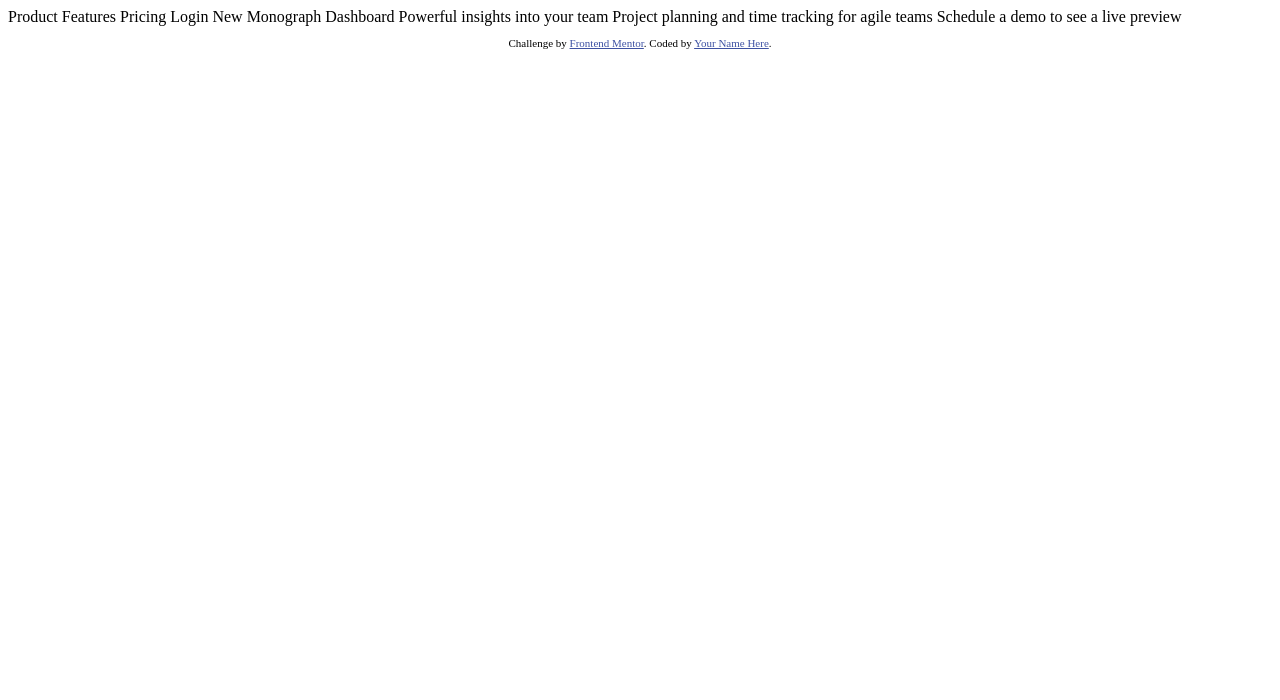
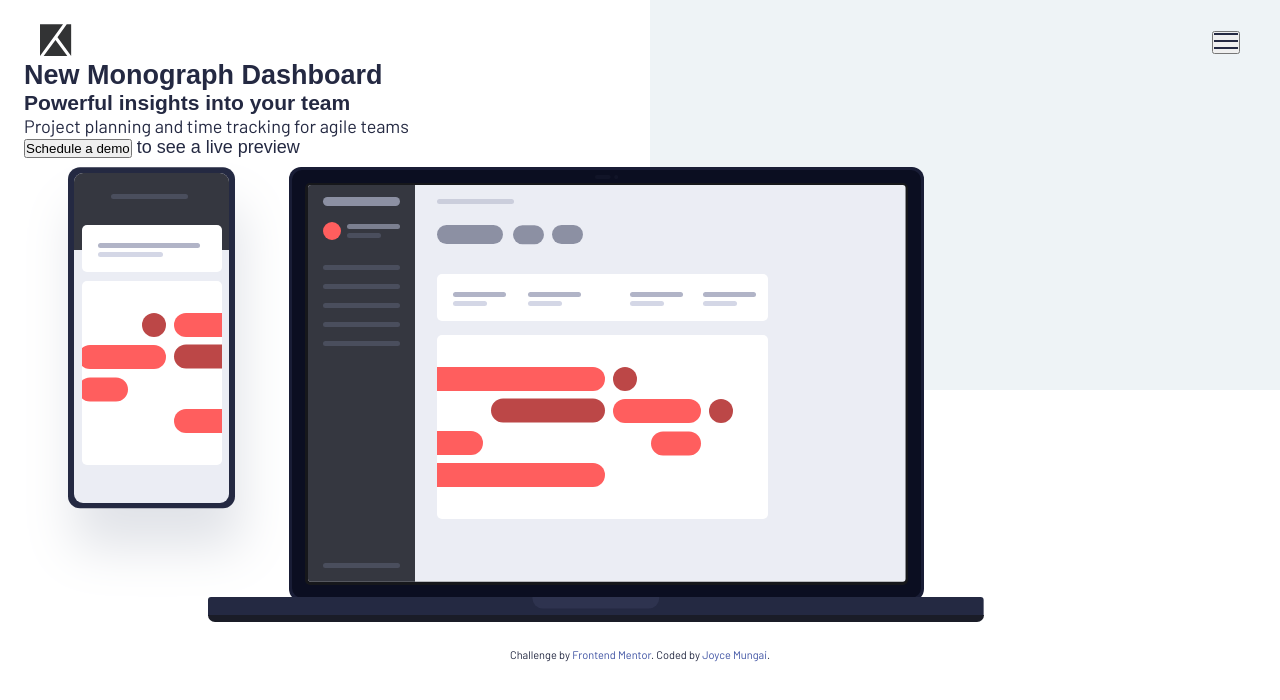
Before and after one commit to WaMungai/project-tracking-component, a plain HTML site: page index.html in a window 1280 px wide. Drawn offline with Linux system fonts and the light colour scheme.

Commit message:
HTML struture

```diff
--- /dev/null
+++ b/index.css
@@ -0,0 +1,86 @@
+@import url("https://fonts.googleapis.com/css2?family=Barlow&family=Barlow+Condensed:wght@400;700&display=swap");
+
+* {
+  margin: 0;
+  padding: 0;
+  box-sizing: border-box;
+}
+ul {
+  list-style-type: none;
+}
+body {
+  font-size: 18px;
+  font-family: "Barlow", sans-serif;
+  color: hsl(230, 29%, 20%);
+  background-color: #fff;
+  padding: 1.5rem;
+  overflow-x: hidden;
+}
+a {
+  text-decoration: none;
+  color: inherit;
+  font-size: inherit;
+}
+.header {
+  display: flex;
+  align-items: center;
+  justify-content: space-between;
+  max-width: 1200px;
+  margin: auto;
+}
+h1,h2,li,.cta{
+    font-family: "Barlow Condesed", sans-serif;
+}
+nav {
+  position: absolute;
+  top: -100vh;
+  background-color: #fff;
+  padding: 1.5rem;
+  width: 90%;
+  margin: auto;
+  border-radius: 0.625rem;
+  box-shadow: 2px 2px 2px rgba(0, 0, 0, 0.15);
+  transition: 0.3s;
+}
+nav.open {
+  top: 6rem;
+}
+nav ul {
+  display: flex;
+  flex-direction: column;
+  justify-content: center;
+  text-align: center;
+  gap: 1rem;
+}
+nav ul li a {
+  font-weight: bold;
+  text-transform: uppercase;
+  letter-spacing: 0.05rem;
+}
+nav ul li:n-th-child(4) {
+  display: none;
+}
+nav ul li:last-child {
+  border-top: 1px solid hsl(207, 33%, 95%);
+}
+.close {
+  display: none;
+}
+.bg {
+  position: absolute;
+  top: 0;
+  right: 0;
+  border-bottom-left-radius: 3rem;
+  background-color: hsl(207, 33%, 95%);
+  height: calc(50vh - 10px);
+  width: calc(50vw - 10px);
+  z-index: -1;
+}
+
+.attribution {
+  font-size: 11px;
+  text-align: center;
+}
+.attribution a {
+  color: hsl(228, 45%, 44%);
+}
--- a/index.html
+++ b/index.html
@@ -5,34 +5,55 @@
   <meta name="viewport" content="width=device-width, initial-scale=1.0"> <!-- displays site properly based on user's device -->
 
   <link rel="icon" type="image/png" sizes="32x32" href="./images/favicon-32x32.png">
+  <link rel="stylesheet" href="index.css"/>
 
   <title>Frontend Mentor | Project tracking intro component</title>
 
-  <!-- Feel free to remove these styles or customise in your own stylesheet 👍 -->
-  <style>
-    .attribution { font-size: 11px; text-align: center; }
-    .attribution a { color: hsl(228, 45%, 44%); }
-  </style>
+
 </head>
 <body>
-  Product
-  Features
-  Pricing
-  Login
+  <div class="bg"></div>
+  <main>
+    <header class="header">
+      <div class="logo">
+        <img src="./images/logo.svg" alt="" />
+      </div>
+      <nav>
+        <ul>
+          <li><a href="#">Product</a></li>
+          <li><a href="#"> Features</a></li>
+          <li><a href="#">Pricing</a></li>
+          <li>&middot;</li>
+          <li><a href="#">Login</a></li>
+        </ul>
+      </nav>
+      <button id="menu-button">
+        <img src="./images/icon-hamburger.svg" alt="" class="menu"/>
+        <img src="./images/icon-close.svg" alt="" class="close" />
+      </button>
+    </header>
+    <section class="showcase">
+      <article>
+        <h2><span>New</span> Monograph Dashboard</h2>
+        <h1>Powerful insights into your team</h1>
+        <p>Project planning and time tracking for agile teams</p>
+        <div class="cta">
+            <button>Schedule a demo</button>
+            <span>to see a live preview</span>
+        </div>
+      </article>
+      <article>
+        <img src="./images/illustration-devices.svg" alt=""/>
+      </article>
+    </section>
+  </main>
 
-  New
-  Monograph Dashboard
-
-  Powerful insights into your team
-  Project planning and time tracking for agile teams
-
-  Schedule a demo
-  to see a live preview
+  <br />
 
   <footer>
     <p class="attribution">
       Challenge by <a href="https://www.frontendmentor.io?ref=challenge" target="_blank">Frontend Mentor</a>.
-      Coded by <a href="#">Your Name Here</a>.
+      Coded by <a href="https://fairytechmother.netlify.app/">Joyce Mungai</a>.
     </p>
   </footer>
 </body>
```
